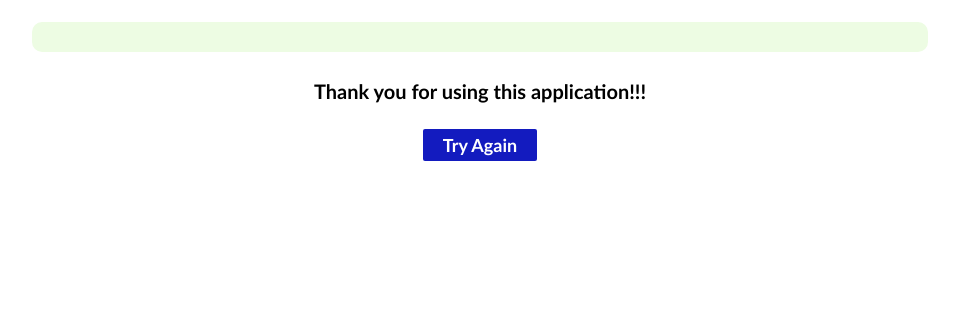
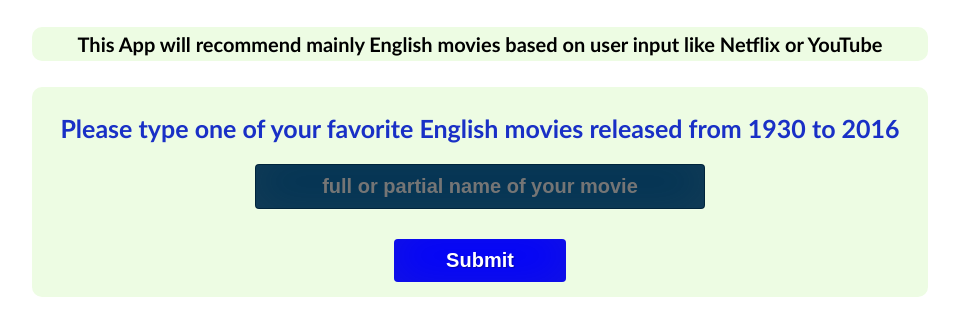
Before and after one commit to mamunur-ipe/ML-model-deployment, a Flask app: template templates/result_movie_recommender.html in a window 1280 px wide. Shown: the part 112-448 px from the top of the page, without its empty margins (160-1119 px from the left). Run offline with Flask 2, Linux system fonts and the light colour scheme; the template is opened without the code that fills it, so the values that code supplies are empty.

Commit message:
Update result_movie_recommender.html

```diff
--- a/templates/result_movie_recommender.html
+++ b/templates/result_movie_recommender.html
@@ -1,34 +1,28 @@
-<!doctype html>
+<!DOCTYPE html>
 <html>
-<title> Movie Recommendations </title>
+<head>
+<title> Movie Recommender Input </title>
 <link rel= "stylesheet" type= "text/css" href= "{{ url_for('static', filename='css/style.css') }}">
-
+</head>
 <body>
 
     {% extends "header.html" %}
     {% block content %}
 
-    <br>
 
-<div id="box_center">
+       <h4 id="box_center">
+           This App will recommend mainly English movies based on user input like Netflix or YouTube
+       </h4>
 
-   <p style="font-size: 20px;font-weight:bold;"> {{ result }} </p>
+      <form  id="box_center" action="{{ url_for('result_movie_recommender') }}" method = "POST" >
 
-           {% for movie in recommended_movies %}
+      <h2 id="font25_bold"> Please type one of your favorite English movies released from 1930 to 2016 </h2>
 
-                <h2>{{ movie }}</h2>
+         <input type = "text" name = "movie_name"  placeholder="full or partial name of your movie" required="required" /></p>
 
 
-           {% endfor %}
-</div>
-
-
-<div style="font-size: 20px;font-weight:bold;text-align:center;">
-   <h4> Thank you for using this application!!! </h4>
-
-    <a href="{{ url_for('input_movie_recommender') }}"> Try Again </a>
-
-</div>
+         <button type = "submit" class="btn btn:hover" > Submit </button>
+      </form>
 
 </body>
 
```
